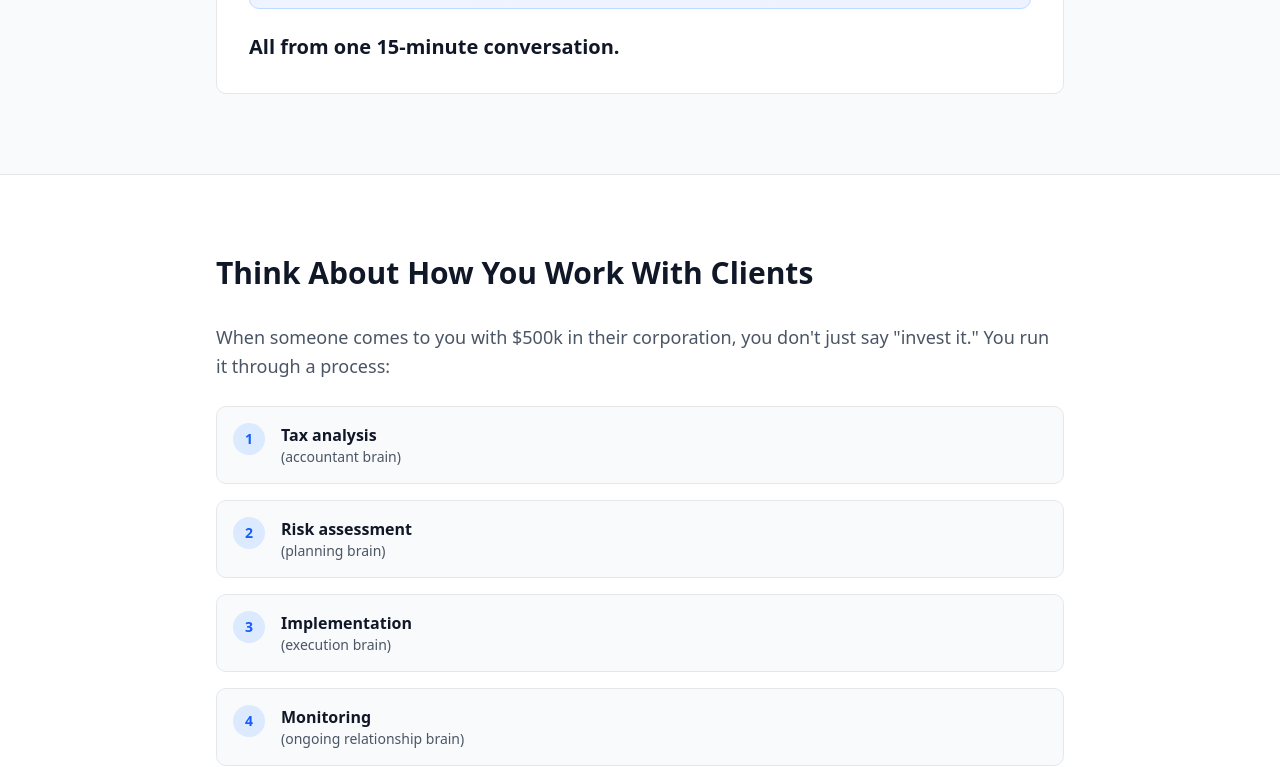
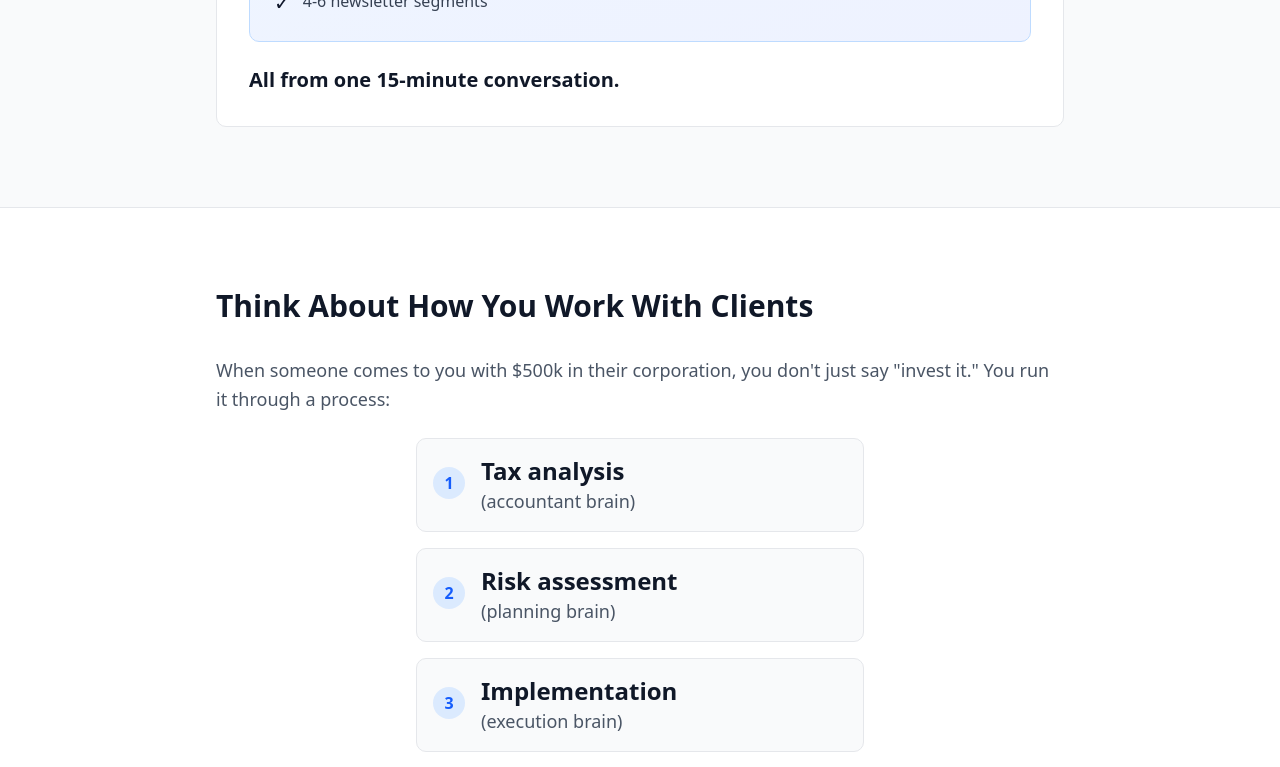
Before and after one commit to m4cbeth/warpofolio, a Next.js app: page /content-engine in a window 1280 px wide. Shown: the part 2000-2767 px from the top of the page. Built offline with nearby package versions, Linux system fonts and the light colour scheme; no server answers.

Commit message:
added nav for seo pricing and content engine

```diff
--- a/src/app/(home)/acapitch/components/HeroSection.tsx
+++ b/src/app/(home)/acapitch/components/HeroSection.tsx
@@ -59,7 +59,7 @@ export default function HeroSection() {
 
             <div className="mt-12 p-6 bg-gradient-to-r from-blue-600 to-indigo-600 rounded-2xl text-white max-w-2xl">
                 <p className="text-lg font-semibold">
-                    {`"You didn't become a CFP to run a media empire. But that's what Google rewards."`}
+                    {`"You didn't become a portfolio manager to run a media empire. But that's what Google rewards."`}
                 </p>
                 <p className="text-blue-100 mt-2">
                     — The Content Engine Philosophy
--- a/src/app/(home)/content-engine/page.tsx
+++ b/src/app/(home)/content-engine/page.tsx
@@ -10,7 +10,7 @@ export default function ContentEnginePage() {
             {`The Content Engine`}
           </h1>
           <p className="mt-6 text-xl text-gray-600 dark:text-gray-400 leading-relaxed">
-            {`You didn't become a CFP to run a media empire. But that's what Google rewards.`}
+            {`You didn't become a portfolio manager to run a media empire. But that's what Google rewards.`}
           </p>
         </div>
       </section>
@@ -49,7 +49,7 @@ export default function ContentEnginePage() {
         </p>
 
         <div className="mt-10 p-6 rounded-lg bg-blue-50 dark:bg-blue-950/20 border border-blue-200 dark:border-blue-900">
-          <p className="text-xl font-semibold text-gray-900 dark:text-gray-50">
+          <p className="text-center text-xl font-semibold text-gray-900 dark:text-gray-50">
             {`That's where the Content Engine comes in.`}
           </p>
         </div>
@@ -142,44 +142,44 @@ export default function ContentEnginePage() {
           {`When someone comes to you with $500k in their corporation, you don't just say "invest it." You run it through a process:`}
         </p>
 
-        <div className="space-y-4 mb-10">
+        <div className="space-y-4 mb-10 max-w-md mx-auto">
           <div className="flex items-start gap-4 p-4 rounded-lg bg-gray-50 dark:bg-gray-900 border border-gray-200 dark:border-gray-800">
-            <div className="flex-shrink-0 w-8 h-8 rounded-full bg-blue-100 dark:bg-blue-950 flex items-center justify-center">
-              <span className="text-sm font-bold text-blue-600 dark:text-blue-400">1</span>
+            <div className="mt-3 flex-shrink-0 w-8 h-8 rounded-full bg-blue-100 dark:bg-blue-950 flex items-center justify-center">
+              <span className=" font-bold text-blue-600 dark:text-blue-400">1</span>
             </div>
             <div>
-              <p className="font-semibold text-gray-900 dark:text-gray-50">{`Tax analysis`}</p>
-              <p className="text-sm text-gray-600 dark:text-gray-400">{`(accountant brain)`}</p>
+              <p className="text-2xl font-semibold text-gray-900 dark:text-gray-50">{`Tax analysis`}</p>
+              <p className="text-lg text-gray-600 dark:text-gray-400">{`(accountant brain)`}</p>
             </div>
           </div>
 
           <div className="flex items-start gap-4 p-4 rounded-lg bg-gray-50 dark:bg-gray-900 border border-gray-200 dark:border-gray-800">
-            <div className="flex-shrink-0 w-8 h-8 rounded-full bg-blue-100 dark:bg-blue-950 flex items-center justify-center">
-              <span className="text-sm font-bold text-blue-600 dark:text-blue-400">2</span>
+            <div className="mt-3 flex-shrink-0 w-8 h-8 rounded-full bg-blue-100 dark:bg-blue-950 flex items-center justify-center">
+              <span className=" font-bold text-blue-600 dark:text-blue-400">2</span>
             </div>
             <div>
-              <p className="font-semibold text-gray-900 dark:text-gray-50">{`Risk assessment`}</p>
-              <p className="text-sm text-gray-600 dark:text-gray-400">{`(planning brain)`}</p>
+              <p className="text-2xl font-semibold text-gray-900 dark:text-gray-50">{`Risk assessment`}</p>
+              <p className="text-lg text-gray-600 dark:text-gray-400">{`(planning brain)`}</p>
             </div>
           </div>
 
           <div className="flex items-start gap-4 p-4 rounded-lg bg-gray-50 dark:bg-gray-900 border border-gray-200 dark:border-gray-800">
-            <div className="flex-shrink-0 w-8 h-8 rounded-full bg-blue-100 dark:bg-blue-950 flex items-center justify-center">
-              <span className="text-sm font-bold text-blue-600 dark:text-blue-400">3</span>
+            <div className="mt-3 flex-shrink-0 w-8 h-8 rounded-full bg-blue-100 dark:bg-blue-950 flex items-center justify-center">
+              <span className=" font-bold text-blue-600 dark:text-blue-400">3</span>
             </div>
             <div>
-              <p className="font-semibold text-gray-900 dark:text-gray-50">{`Implementation`}</p>
-              <p className="text-sm text-gray-600 dark:text-gray-400">{`(execution brain)`}</p>
+              <p className="text-2xl font-semibold text-gray-900 dark:text-gray-50">{`Implementation`}</p>
+              <p className="text-lg text-gray-600 dark:text-gray-400">{`(execution brain)`}</p>
             </div>
           </div>
 
           <div className="flex items-start gap-4 p-4 rounded-lg bg-gray-50 dark:bg-gray-900 border border-gray-200 dark:border-gray-800">
-            <div className="flex-shrink-0 w-8 h-8 rounded-full bg-blue-100 dark:bg-blue-950 flex items-center justify-center">
-              <span className="text-sm font-bold text-blue-600 dark:text-blue-400">4</span>
+            <div className="mt-3 flex-shrink-0 w-8 h-8 rounded-full bg-blue-100 dark:bg-blue-950 flex items-center justify-center">
+              <span className=" font-bold text-blue-600 dark:text-blue-400">4</span>
             </div>
             <div>
-              <p className="font-semibold text-gray-900 dark:text-gray-50">{`Monitoring`}</p>
-              <p className="text-sm text-gray-600 dark:text-gray-400">{`(ongoing relationship brain)`}</p>
+              <p className="text-2xl font-semibold text-gray-900 dark:text-gray-50">{`Monitoring`}</p>
+              <p className="text-lg text-gray-600 dark:text-gray-400">{`(ongoing relationship brain)`}</p>
             </div>
           </div>
         </div>
@@ -189,7 +189,7 @@ export default function ContentEnginePage() {
         </p>
 
         <div className="p-6 rounded-lg bg-gradient-to-r from-blue-50 to-indigo-50 dark:from-blue-950/20 dark:to-indigo-950/20 border border-blue-200 dark:border-blue-900">
-          <p className="text-xl font-bold text-gray-900 dark:text-gray-50">
+          <p className="text-center text-xl font-bold text-gray-900 dark:text-gray-50">
             {`The Content Engine works the same way.`}
           </p>
         </div>
@@ -202,7 +202,7 @@ export default function ContentEnginePage() {
             {`We Take Your 15-Minute Insight and Run It Through a Systematic Workflow`}
           </h2>
 
-          <div className="space-y-8 mt-10">
+          <div className="space-y-8 mt-10 max-w-xl mx-auto">
             {/* Step 1 */}
             <div className="flex items-start gap-6">
               <div className="flex-shrink-0 w-12 h-12 rounded-full bg-blue-600 dark:bg-blue-500 flex items-center justify-center">
@@ -247,7 +247,7 @@ export default function ContentEnginePage() {
                   </div>
                   <div className="flex items-start gap-2">
                     <span className="text-gray-400 dark:text-gray-600 mt-1">•</span>
-                    <p className="text-gray-600 dark:text-gray-400">{`Structure it for how people actually read online (scannable, digestible)`}</p>
+                    <p className="text-gray-600 dark:text-gray-400">{`Structure it for how people actually read online`}</p>
                   </div>
                   <div className="flex items-start gap-2">
                     <span className="text-gray-400 dark:text-gray-600 mt-1">•</span>
@@ -543,13 +543,13 @@ export default function ContentEnginePage() {
             </div>
           </div>
 
-          <div className="p-6 rounded-lg bg-blue-600 dark:bg-blue-700 mb-10">
-            <p className="text-xl font-semibold text-white mb-2">
+          <div className="p-6 rounded-lg bg-cyan-900 dark:bg-cyan-900 mb-10">
+            <p className="text-center text-xl font-semibold text-white mb-2">
               {`Just: Share your insights. We handle the rest.`}
             </p>
           </div>
 
-          <div className="flex flex-col sm:flex-row gap-4">
+          <div className="flex flex-col sm:flex-row gap-4 justify-center">
             <Link
               href="/#contact"
               className="inline-flex items-center justify-center px-8 py-4 text-lg font-semibold text-gray-900 bg-white hover:bg-gray-100 rounded-lg transition-colors"
@@ -558,14 +558,14 @@ export default function ContentEnginePage() {
             </Link>
             <Link
               href="/pricing"
-              className="inline-flex items-center justify-center px-8 py-4 text-lg font-semibold text-white bg-gray-800 hover:bg-gray-700 border border-gray-700 rounded-lg transition-colors"
+              className="inline-flex items-center justify-center px-8 py-4 text-lg font-semibold text-white bg-violet-900 hover:bg-gray-700 border border-gray-700 rounded-lg transition-colors"
             >
               {`View Pricing`}
             </Link>
           </div>
 
-          <p className="text-sm text-gray-400 mt-8">
-            {`We'll walk through one of your recent client conversations and show you what the Content Engine would produce from it.`}
+          <p className="text-center text-sm text-gray-400 mt-8">
+            {`We'll walk through your client process and show you what the Content Engine would produce.`}
           </p>
         </div>
       </section>
--- a/src/app/layout.tsx
+++ b/src/app/layout.tsx
@@ -22,10 +22,10 @@ const geistMono = Geist_Mono({
   subsets: ["latin"],
 });
 
-const siteTitle = "Calgary Web Dev + SEO for Advisors | JW";
+const siteTitle = "Calgary Web Dev + SEO for Financial Advisors | JW";
 const siteDescription =
-  "Fix your website, Win more clients. I modernize, optimize, and turn traffic into booked calls for Calgary financial advisors.";
-const siteUrl = "https://www.jarenwhitehouse.com/";
+  "Modernize your website, Win more clients. I modernize, optimize, and turn traffic into booked calls for Calgary financial advisors.";
+const siteUrl = "https://jarenwhitehouse.com/";
 const ogImage = "https://www.jarenwhitehouse.com/brain-digital.jpg";
 
 export const metadata: Metadata = {
@@ -85,7 +85,6 @@ export default function RootLayout({
 }>) {
   return (
     <html lang="en" suppressHydrationWarning>
-      {/* <ManualGoogleAnalytics GA_TRACKING_ID="G-RPDGXS3WCB" /> */}
       <GoogleAnalytics gaId={"G-RPDGXS3WCB"} />
       <body className={`${geistSans.variable} ${geistMono.variable} antialiased`}>
         <Script id="ld-json" type="application/ld+json" strategy="afterInteractive">
--- a/src/components/StickyHeader.tsx
+++ b/src/components/StickyHeader.tsx
@@ -45,7 +45,7 @@ export function StickyHeader() {
         {/* USER PROFILE */}
         <div className="flex items-center mr-5">
         {isAuthenticated && <UserProfile />}
-        {!isAuthenticated && <Link href="/login">Login</Link>}
+        {!isAuthenticated && <Link href="/login" className="bg-slate-900 dark:bg-white dark:text-slate-900 text-white px-4 py-2 rounded-md">Login</Link>}
           {/* {JSON.stringify(user)} */}
         </div>
         {/* THEME TOGGLE */}
```
Also changed, not shown: src/app/(home)/pricing/page.tsx (+22 -15 lines), src/components/MainNav.tsx (+12 -3 lines).
